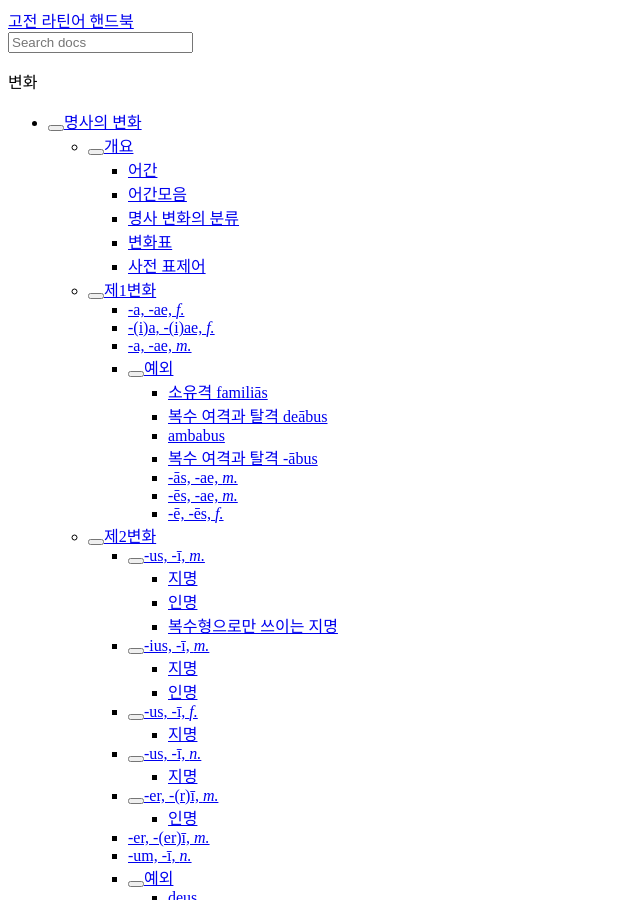
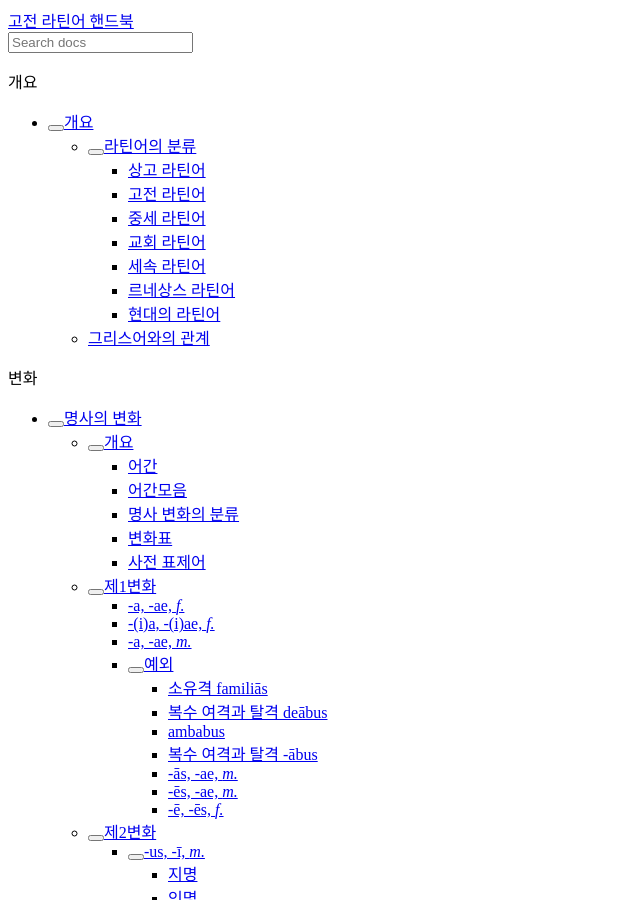
Before and after one commit to kabbala/grammatica_latina, a Sphinx documentation site: the page built from source/index.rst, in a window 1280 px wide and 900 px high. Shown: the whole window, without its empty margins (0-640 px from the left). Built offline with Sphinx 7.4.7 and the Read the Docs theme 2.0.0, drawn with Linux system fonts in a browser that asks for light colours; some of the changed lines change nothing that is shown.

Commit message:
개요 추가

```diff
--- a/source/index.rst
+++ b/source/index.rst
@@ -5,6 +5,12 @@
 
 대문
 ====
+
+.. toctree::
+   :maxdepth: 2
+   :caption: 개요
+
+   introductio/index
 
 .. toctree::
    :maxdepth: 2
--- /dev/null
+++ b/source/introductio/divisio.rst
@@ -0,0 +1,180 @@
+라틴어의 분류
+=============
+
+라틴어(lingua latina)는 2000년 넘게 사용되면서 많은 변화를 겪었다.
+
+로마 건국 초기에 사용된 상고 라틴어, 전성기에 사용한 고전 라틴어, 서로마
+쇄락기에 사용한 후기 라틴어, 이후 각국에서 사용된 중세 라틴어, 르네상스
+시기 재구한 르네상스 라틴어 등으로 분류하며 약간의 차이가 있다.
+
+.. todo:: 연표 추가할 것.
+
+각 시기별로 차이가 있기 때문에 라틴어를 배울 때는 어느 시기의 라틴어인지 명확하게 이해할 필요가 있다.
+
+이중 현재 일반적으로 교육되는 것은 것은 **고전 라틴어**\ 와 **교회 라틴어**\ 이다. 이 둘의 가장 큰 차이는 발음이며, 자신의 환경과 읽고자 하는 텍스트에 맞춰
+선택하면 된다.
+
+이 책은 고전 라틴어를 기준으로 한다.
+
+상고 라틴어
+~~~~~~~~~~~
+
+**상고 라틴어**\ (latina archaica)는 고전 라틴어가 성립되기 이전
+로마에서 사용되어온 언어를 말한다. 원래는 공화정 시대 라틴어와 제정 시대
+라틴어의 차이를 지칭하는 **고(古) 라틴어**\ 의 의미였으나 언어학 등
+근대학문의 발전으로 개념화되었다. 시대를 더 세분하기도 한다.
+
+한 언어의 기원을 정확히 추정하기는 어렵다. 라틴어는 로마 건국과 함께
+시작된 것으로 간주한다. 로마 건국 시기는 기원전 1세기 바로(Marcus
+Terentius Varro)가 비정(比定)한 로마 건국연대인 기원전 753년이
+일반적으로 통용된다.
+
+고전 라틴어와의 경계를 19세기 말 벨(Andreas Bell)은 기원전 75년으로
+제안하였다. 물론 이렇게 숫자로 구분할 수 있는 명확한 경계가 있는 것은
+아니며, 학자에 따라 차이가 있다.
+
+고전 라틴어
+~~~~~~~~~~~
+
+**고전 라틴어**\ (latina classica)는 기원 전후, 공화정 후기부터 제정
+초기까지 사용한 라틴어를 말한다, 길게는 동서로마 분열 시기인 4세기 또는
+서로마 멸망 시기인 5세기까지로 보기도 한다. 구체적으로는 제정(당시는
+원수정)이 시작된 기원전 27년을 기준으로 삼는다.
+
+이 시기 로마는 가장 번성하였기 때문에 언어 역시 크게 발전한 것으로
+추측된다. 문화적인 면 뿐만 아니라, 정치를 위한 정확한 행정적·법률적
+언어의 필요성, 속주민들을 교육하기 위한 정확한 문법 규범의 정립 요구
+등이 있었기 때문에 언어가 크게 정비되었을 것으로 본다.
+
+그래서 고전 라틴어는 당시 쓰이던 입말(口語)과 거리가 있는 인공적인
+글말(文語)의 성격이 있었을 것으로 추측한다. 이 라틴어에
+‘classicus’(고전)이라는 이름을 붙인 것은 당시 로마인 자신들이었다. [*]_
+classicus에는 정선(精選)된, 규범적인, 최고급의, 믿을만한 이라는 의미도
+있다. 또한 이 라틴어를 지칭하는 ‘latinitas’에도 좋다는 의미가 내포되어
+있었다. 좋은 가문의 말(sermo familiaris), 도시말(sermo urbanus), 고귀한
+말(sermo nobilis) 등으로도 불렸다.
+
+19세기 독일의 고전학자 토이펠(Wilhelm Siegmund Teuffel)은 기원전
+83년부터 아우구스투스 황제가 죽은 기원후 14년 까지를 로마 문학의 **황금
+시대**\ (das goldene Zeitalter der römischen Literatur)로, 트리야누스
+황제가 죽은 기원후 117년까지를 로마 문학의 **백은시대**\ (das silberne
+Zeitalter der römischen Literatur)로 분류하였다. 이 연도를 그대로
+따르지는 않지만 아우구스투스 황제 치세 전후로 황금시대라는 말이
+일반적으로 통용된다.
+
+이 시기 가장 중요한 작가로는 정치인이었던 키케로(Marcus Tullius Cicero, 106 BC~43 BC), ‘변신이야기’(Metamorphoses)의 오비디우스(Publius Ovidius Naso, 43 BC~17/18 AD) 등이 있다.
+
+.. [*] 이 시기 이전에는 classicus는 함대를 의미하는 말로 사용되었다.
+
+중세 라틴어
+~~~~~~~~~~~
+
+중세 라틴어는 4세기 이후 로마가 쇄락을 길을 걷게되면서 각지에서
+개별적으로 발전한 세속 라틴어를 말한다. 어느 특정한 형태의 라틴어를
+가리킨다기보다 변화해가는 양상을 의미한다고 볼 수도 있다. 지역에 따라
+사용 계층에 따라 차이가 있기도 하다.
+
+구체적으로는 3~6세기 로마 후기에 사용한 **후기 라틴어**\ 와, 10~14세기
+**교회 라틴어**\ 를 말한다.
+
+특징은
+
+-  어순이 비교적 자유로운 고전 라틴어와 달리 현재 로망스어에서 사용되는
+   어순으로 사용되는 경우가 많으며,
+-  복잡한 변화보다는 전치사를 이용하는 경우가 늘어나고,
+-  지시대명사가 관사의 역할을 하게 되는 등의 변화가 있었으며,
+-  발음에서는 H가 묵음이 되어 생략까지 되는 경우가 생기고,
+-  유성음화, 마찰음화, 구개음화가 일어나며,
+-  소문자가 발명되고 J, U, W 등이 새롭게 추가되는 표기법의 변화가
+   생긴다.
+
+교회 라틴어
+~~~~~~~~~~~
+
+카톨릭 교회에서 문서와 의례에 사용하면서 전해진 라틴어를 말한다.
+로마에서 기독교가 공인된 콘스탄티누스 황제 치세 시기인 4세기를 시작
+시기로 보나, 정확하게 그 시대 라틴어가 전해진 것은 아니다. 교회에 속한
+중세 스콜라 철학자들이 저술에 사용한 언어이므로 **스콜라
+라틴어**\ (latina scholastica)라는 표현을 사용하는 경우도 있으나 전체 모습을 표현하기에는 적당하지 않다.
+
+주의해야 할 것은 카톨릭 교회 전체에서 통일된 라틴어를 사용한 것은
+아니라는 점이다. 교회 라틴어도 세속 라틴어의 하나이며, 오랜세월 각지의
+세속 라틴어의 영향을 받아 지역에 따라 다른 모습을 띠고 있었다.
+20세기초에 교황 비오 10세(Pius X)가 로마, 즉 바티칸에서 사용되는 발음을
+기준으로 정리하였다. 그래서 로마 발음이라는 표현도 사용한다.
+
+카톨릭 교회를 중심으로 현재에도 활발하게 교육되고 있는 라틴어이며, 고전
+라틴어와 가장 큰 차이는 발음이다.
+
+-  C, G가 E, I, Y 앞에서 [tʃ], [ʤ]로 발음된다. Franciscus[frantʃiskus]
+-  -gn-이 비음으로 발음된다. agnus[aɲus]
+-  -ti-가 모음 앞에서 [tsi]로 발음된다. 앞에 s, t, x가 오면 [ti]로 발음.
+-  -h-는 몇몇 예외를 제외하고 묵음이다.
+-  모음 장단의 구별은 있으나 발음할 때 이를 중시하지 않는다.
+-  v가 w 발음으로 잘 쓰이지 않고 [v]로 사용된다.
+
+이러한 특징들은 세속 라틴어의 변화 과정과 궤를 같이 한다.
+
+세속 라틴어
+~~~~~~~~~~~
+
+세속 라틴어는 규범적인 언어의 상대 개념으로, 시대에 따라 여러가지 의미를
+갖고 있다.
+
+첫번째는 고전 라틴어 시대에 규범을 따르지 않고 일반적으로 사용되던
+언어를 말한다. 고전 라틴어 문헌 속에서 표준적이지 않은 말을 사용하는
+것을 대비하여 설명하는 경우가 있으며, 고전 라틴어에서 사용되지 않는 말이
+사용된 문헌과 유물이 발견되기도 한다.
+
+두번째는 기원후 3~5세기 로마의 쇄락과 함께 고전 라틴어가 변화된 상태를
+말한다. 고전 라틴어의 규범성을 보존하고 있었으며, 문헌들이 남아 있다.
+사실상 후기 라틴어와 동일한 개념이다.
+
+세번째는 로마의 속주 주민들이 사용하던 말들로, 로마의 규범어와 어느정도
+거리가 있었던 것으로 추정된다. 그 지방에서 원래 사용하던 언어나 주변
+언어의 영향을 받은 것으로 본다. 기존 주민들을 몰아내고 새롭게 건설한
+일부 속주나 도시에서도 이주민들과 주변 국가의 영향으로 방언이 생긴다.
+
+네번째는 서로마 멸망 이후 속주 지역에서 사용되며 각각 자생적으로 발전한
+라틴어를 말한다. 이것은 후에 로망스어로 발전한다. 그래서 이를
+Proto-Romance로 부르기도 한다.
+
+다섯번째는 중세 시대 느슨한 국제 표준어로 사용되던 라틴어를 말한다. 이를
+Common Romance 또는 colloquial Latin이라고도 부른다.
+
+여섯번째는 중세 시대 교회 라틴어, 즉 협의의 중세 라틴어와 비교되는
+규범적이지 못한 라틴어를 말한다.
+
+르네상스 라틴어
+~~~~~~~~~~~~~~~
+
+14~16세기 르네상스 시기 원천으로 돌아가자(ad fontes)는 운동으로 고전
+라틴어의 위상이 높아진다. 이후 고전 라틴어가 표준적인 학술 언어가 되고
+16세기 이후 현재에 이르기까지 고전 라틴어가 학교 교육 등에서 중점적으로
+다루어지게 된다.
+
+그러나 기원전후 사용된 고전 라틴어의 실체를 천년도 더 지난 시점에서
+파악하는 데는 한계가 있을 수 밖에 없었다. 특히 발음은 르네상스 시기
+인문학자들이 재구(再構)한 것이다. 명확하게 확정되지 않은 발음도 존재하게
+되었고, 모국어와 그간 내려오던 세속 라틴어의 영향으로 국가간 발음 차이도
+존재한다. 중세를 거치며 널리 쓰이게 된 새로운 어휘와 문법도 있다. 그래서
+발음과 문법이 원래의 고전 라틴어와 정확하게 동일한 것은 아니다.
+
+20세기까지 진행된 문법 위주의 언어 교육은 이런 르네상스 시대의 고전
+라틴어 교육에서 연원한다고 볼 수 있을 것이다.
+
+르네상스 시기 재구된 라틴어를 **르네상스 라틴어**\ (latina
+renascentiae)라고 부르기도 하고, 르네상스 시기 재구되어 현재까지
+사용되는 고전 라틴어를 **신 라틴어**\ (Neo-Latin)라고 부르기도 한다.
+
+현대의 라틴어
+~~~~~~~~~~~~~
+
+현대의 라틴어는 고전 라틴어가 기준이다. 그러나 고전 라틴어가 사용된
+기원전후 모습을 그대로 따르는 것은 아니다.
+
+-  고전 라틴어는 대문자로만 표기되었으나 현대의 라틴어는 중세에 사용한 소문자와 J, U, W 등 중세에 만들어진 문자도 사용한다.
+-  띄어쓰기나 각종 문장부호 역시 고전라틴어에는 없으나 현대에는 사용한다.
+-  중세 이후 새롭게 만들어진 어휘나, 널리 받아들여진 문법을 인정하기도 한다.
+-  국가별로 라틴어 발음과 문법 이론 등에 차이가 있다. 라틴어 이론에 많은 영향을 미친 국가는 19~20세기 강대국이었던 독일, 프랑스, 영국, 미국 등이다.
+-  르네상스 시대에 재구된 발음은 계속적으로 연구되고 통설이 바뀌는 경우도 있다.
--- /dev/null
+++ b/source/introductio/graecus.rst
@@ -0,0 +1,8 @@
+그리스어와의 관계
+=================
+
+라틴어는 중세 이후 유럽에서 종교, 학술, 상업 등에서 1000년 넘게 표준적인 언어로 사용된 국제어이지만, 로마의 발전기에 국제어는 그리스어였다.
+
+로마의 문화를 비롯해 라틴어의 어휘와 문법의 많은 부분은 그리스어에서 도입된 것이다. 기독교의 경우도 로마 시기 주로 사용한 언어와 경전은 그리스어였다.
+
+모순적이게도 서로마가 멸망한 후에 라틴어가 국제어로 자리잡게 되었으며, 동로마와 동방 정교회는 그리스어를 표준적인 언어로 사용하였다.
--- /dev/null
+++ b/source/introductio/index.rst
@@ -0,0 +1,7 @@
+개요
+====
+
+.. toctree::
+
+   divisio
+   graecus
```
